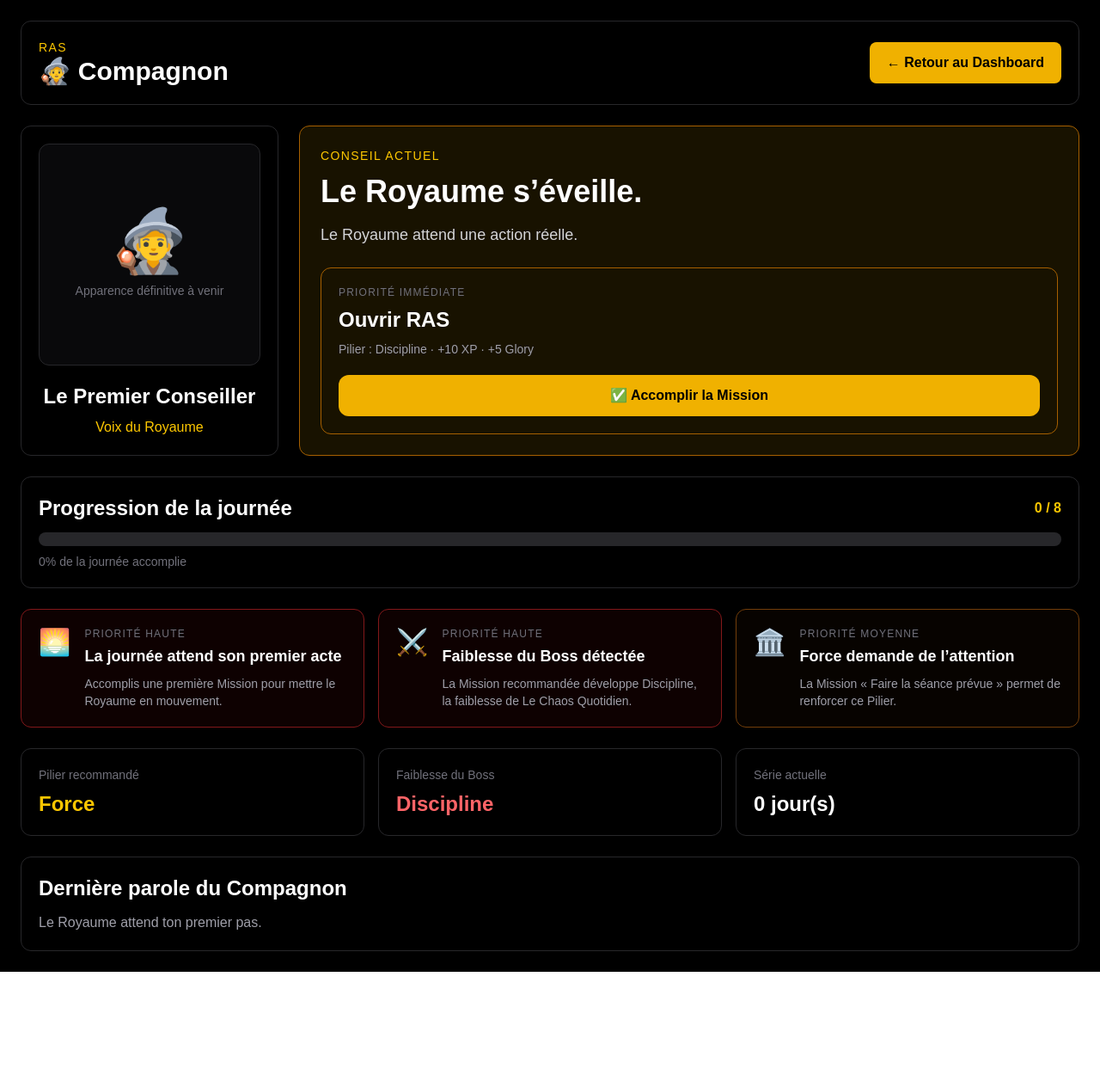
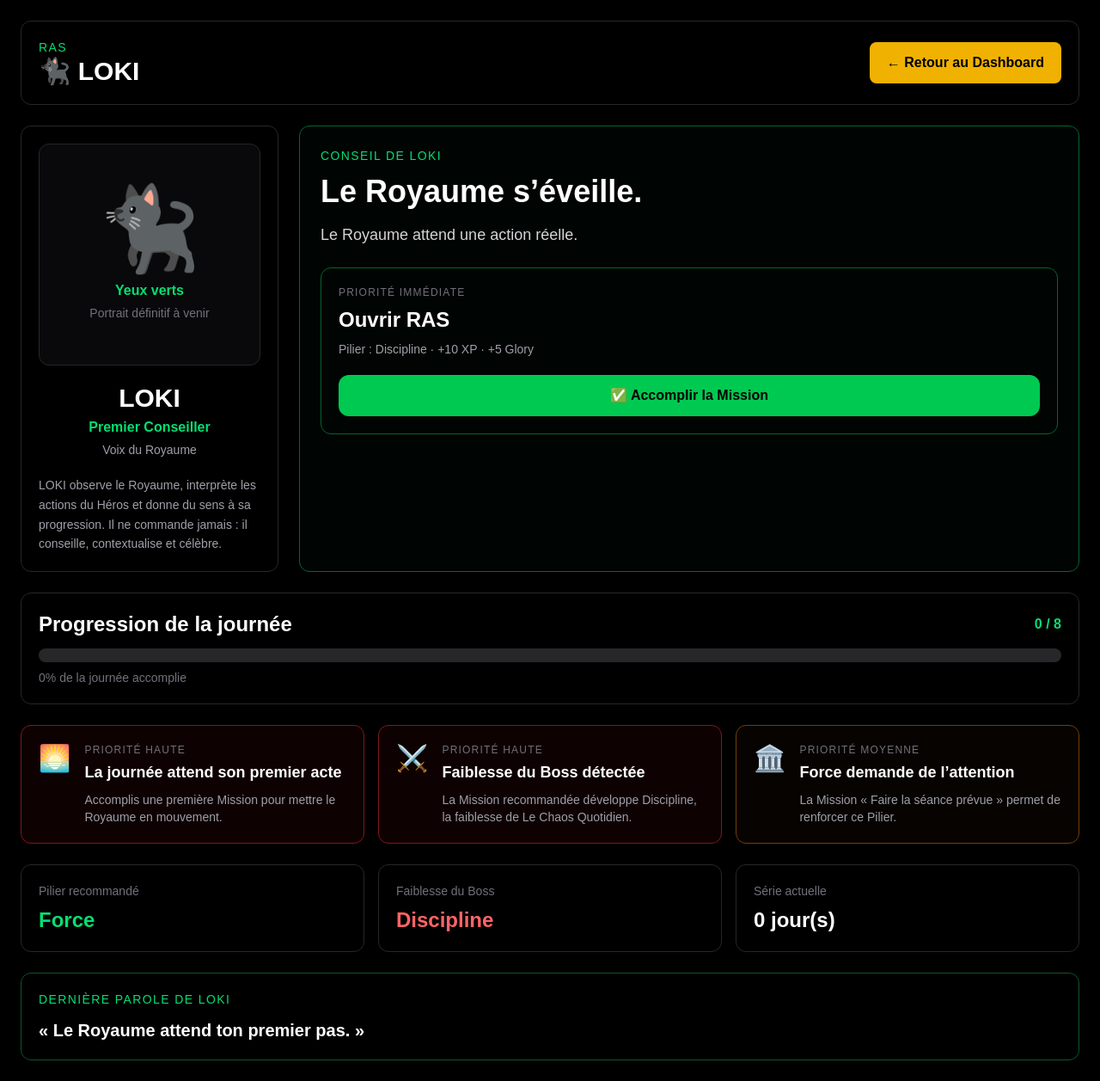
Before and after one commit to RobinWhitman/ras, a Next.js app: page /companion in a window 1280 px wide. Shown: the whole page at 86% size. Before the commit the page ends 1130 px from the top, so only its background shows below. Built offline with nearby package versions, Linux system fonts and the light colour scheme.

Commit message:
Macro Sprint LOKI - Identite du compagnon

```diff
--- a/src/app/companion/page.tsx
+++ b/src/app/companion/page.tsx
@@ -2,16 +2,14 @@
 
 import Link from "next/link";
 import { bosses } from "@/data/game";
+import { companionProfile } from "@/data/companionProfile";
 import { useGame } from "@/hooks/useGame";
 import { createGameMasterBriefing } from "@/lib/gameMaster";
 
 const priorityClasses = {
-  haute:
-    "border-red-900 bg-red-950/20",
-  moyenne:
-    "border-yellow-900 bg-yellow-950/10",
-  basse:
-    "border-zinc-800",
+  haute: "border-red-900 bg-red-950/20",
+  moyenne: "border-yellow-900 bg-yellow-950/10",
+  basse: "border-zinc-800",
 };
 
 export default function CompanionPage() {
@@ -37,12 +35,12 @@ export default function CompanionPage() {
       <div className="mx-auto max-w-7xl space-y-6">
         <header className="flex items-center justify-between rounded-xl border border-zinc-800 p-5">
           <div>
-            <p className="text-sm uppercase tracking-widest text-yellow-400">
+            <p className="text-sm uppercase tracking-widest text-green-400">
               RAS
             </p>
 
             <h1 className="text-3xl font-bold">
-              🧙 Compagnon
+              🐈‍⬛ {companionProfile.name}
             </h1>
           </div>
 
@@ -58,28 +56,40 @@ export default function CompanionPage() {
           <article className="rounded-xl border border-zinc-800 p-5">
             <div className="flex aspect-square items-center justify-center rounded-xl border border-zinc-800 bg-zinc-950">
               <div className="text-center">
-                <p className="text-7xl">🧙</p>
+                <p className="text-8xl">🐈‍⬛</p>
 
-                <p className="mt-3 text-sm text-zinc-500">
-                  Apparence définitive à venir
+                <p className="mt-3 font-bold text-green-400">
+                  Yeux verts
+                </p>
+
+                <p className="mt-1 text-sm text-zinc-500">
+                  Portrait définitif à venir
                 </p>
               </div>
             </div>
 
             <div className="mt-5 text-center">
-              <h2 className="text-2xl font-bold">
-                Le Premier Conseiller
+              <h2 className="text-3xl font-bold">
+                {companionProfile.name}
               </h2>
 
-              <p className="mt-2 text-yellow-400">
-                Voix du Royaume
+              <p className="mt-1 font-bold text-green-400">
+                {companionProfile.title}
+              </p>
+
+              <p className="mt-1 text-sm text-zinc-400">
+                {companionProfile.role}
               </p>
             </div>
+
+            <p className="mt-5 text-sm leading-relaxed text-zinc-400">
+              {companionProfile.description}
+            </p>
           </article>
 
-          <article className="rounded-xl border border-yellow-700 bg-yellow-500/10 p-6">
-            <p className="text-sm uppercase tracking-widest text-yellow-400">
-              Conseil actuel
+          <article className="rounded-xl border border-green-800 bg-green-950/10 p-6">
+            <p className="text-sm uppercase tracking-widest text-green-400">
+              Conseil de LOKI
             </p>
 
             <h2 className="mt-3 text-4xl font-bold">
@@ -90,7 +100,7 @@ export default function CompanionPage() {
               {briefing.summary}
             </p>
 
-            <div className="mt-6 rounded-xl border border-yellow-700 p-5">
+            <div className="mt-6 rounded-xl border border-green-800 p-5">
               <p className="text-xs uppercase tracking-widest text-zinc-500">
                 Priorité immédiate
               </p>
@@ -99,11 +109,10 @@ export default function CompanionPage() {
                 {briefing.mainObjective}
               </p>
 
-              {briefing.recommendedMission && (
+              {briefing.recommendedMission ? (
                 <>
                   <p className="mt-2 text-sm text-zinc-400">
-                    Pilier :{" "}
-                    {briefing.recommendedMission.pillar}
+                    Pilier : {briefing.recommendedMission.pillar}
                     {" · "}
                     +{briefing.recommendedMission.xp} XP
                     {" · "}
@@ -117,11 +126,15 @@ export default function CompanionPage() {
                         briefing.recommendedMission?.id
                       )
                     }
-                    className="mt-5 w-full rounded-xl bg-yellow-500 px-5 py-3 font-bold text-black"
+                    className="mt-5 w-full rounded-xl bg-green-500 px-5 py-3 font-bold text-black"
                   >
                     ✅ Accomplir la Mission
                   </button>
                 </>
+              ) : (
+                <p className="mt-3 text-green-400">
+                  Toutes les Missions du jour sont accomplies.
+                </p>
               )}
             </div>
           </article>
@@ -133,15 +146,14 @@ export default function CompanionPage() {
               Progression de la journée
             </h2>
 
-            <p className="font-bold text-yellow-400">
-              {briefing.completedCount} /{" "}
-              {briefing.totalCount}
+            <p className="font-bold text-green-400">
+              {briefing.completedCount} / {briefing.totalCount}
             </p>
           </div>
 
           <div className="h-4 overflow-hidden rounded-full bg-zinc-800">
             <div
-              className="h-full bg-yellow-500 transition-all duration-500"
+              className="h-full bg-green-500 transition-all duration-500"
               style={{
                 width: `${briefing.progressPercent}%`,
               }}
@@ -149,8 +161,7 @@ export default function CompanionPage() {
           </div>
 
           <p className="mt-2 text-sm text-zinc-500">
-            {briefing.progressPercent}% de la journée
-            accomplie
+            {briefing.progressPercent}% de la journée accomplie
           </p>
         </section>
 
@@ -163,9 +174,7 @@ export default function CompanionPage() {
               }`}
             >
               <div className="flex items-start gap-4">
-                <p className="text-3xl">
-                  {alert.icon}
-                </p>
+                <p className="text-3xl">{alert.icon}</p>
 
                 <div>
                   <p className="text-xs uppercase tracking-widest text-zinc-500">
@@ -191,7 +200,7 @@ export default function CompanionPage() {
               Pilier recommandé
             </p>
 
-            <p className="mt-2 text-2xl font-bold text-yellow-400">
+            <p className="mt-2 text-2xl font-bold text-green-400">
               {briefing.recommendedPillar}
             </p>
           </article>
@@ -217,13 +226,13 @@ export default function CompanionPage() {
           </article>
         </section>
 
-        <section className="rounded-xl border border-zinc-800 p-5">
-          <h2 className="text-2xl font-bold">
-            Dernière parole du Compagnon
-          </h2>
+        <section className="rounded-xl border border-green-900 p-5">
+          <p className="text-sm uppercase tracking-widest text-green-400">
+            Dernière parole de LOKI
+          </p>
 
-          <p className="mt-3 text-zinc-400">
-            {message}
+          <p className="mt-3 text-xl font-semibold">
+            « {message} »
           </p>
         </section>
       </div>
--- a/src/components/dashboard/Dashboard.tsx
+++ b/src/components/dashboard/Dashboard.tsx
@@ -119,15 +119,15 @@ export default function Dashboard() {
 
           {/* COMPAGNON — bas gauche */}
           <div className="col-span-3 min-h-0">
-            <Card title="🧙 Compagnon">
+            <Card title="🐈‍⬛ LOKI">
   <div className="flex h-full flex-col">
     <p className="flex-1">{message}</p>
 
     <a
       href="/companion"
-      className="mt-3 rounded-lg border border-zinc-700 px-3 py-2 text-center text-xs font-bold transition hover:border-yellow-500 hover:text-yellow-400"
+      className="mt-3 rounded-lg border border-green-900 px-3 py-2 text-center text-xs font-bold text-green-400 transition hover:border-green-500"
     >
-      Ouvrir le Compagnon →
+      Consulter LOKI →
     </a>
   </div>
 </Card>
--- /dev/null
+++ b/src/data/companionProfile.ts
@@ -0,0 +1,11 @@
+export const companionProfile = {
+  name: "LOKI",
+  title: "Premier Conseiller",
+  role: "Voix du Royaume",
+  species: "Chat noir",
+  eyeColor: "Yeux verts",
+  description:
+    "LOKI observe le Royaume, interprète les actions du Héros et donne du sens à sa progression. Il ne commande jamais : il conseille, contextualise et célèbre.",
+  greeting:
+    "Je veille sur le Royaume pendant que tu écris ta Légende.",
+};
```
